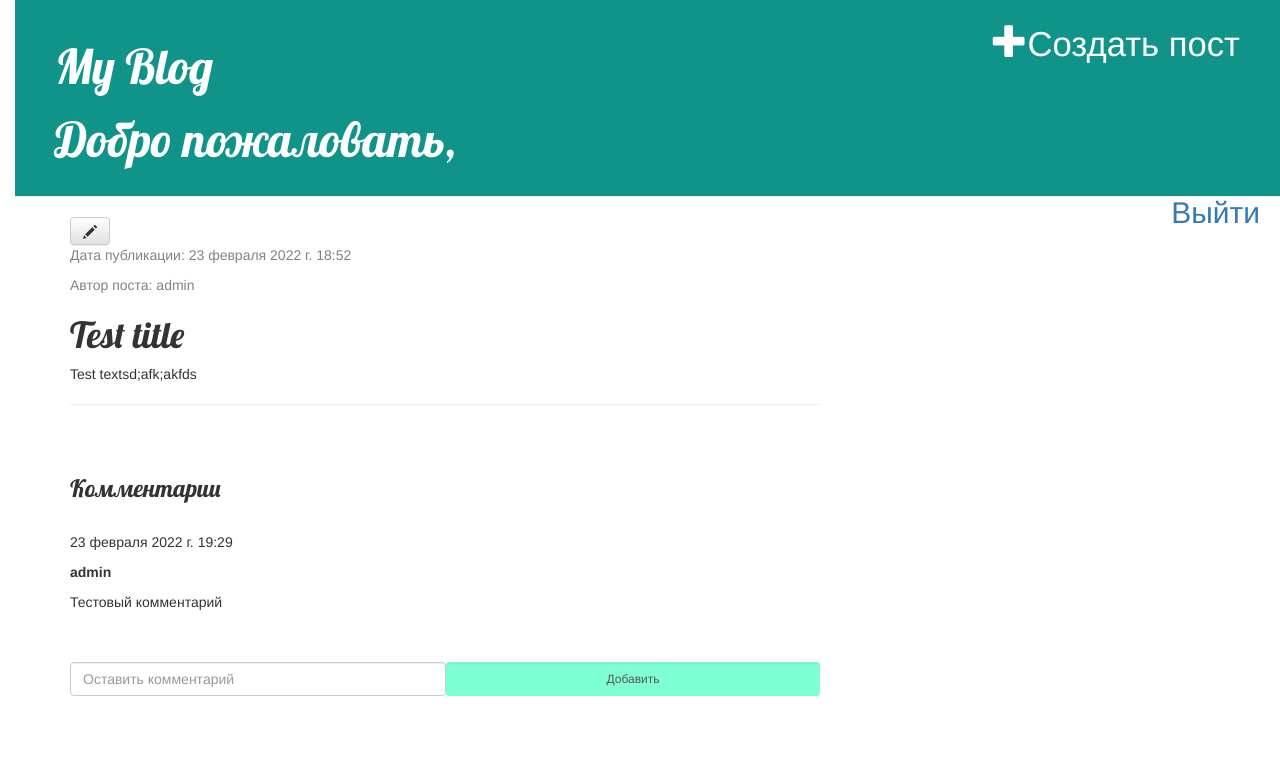
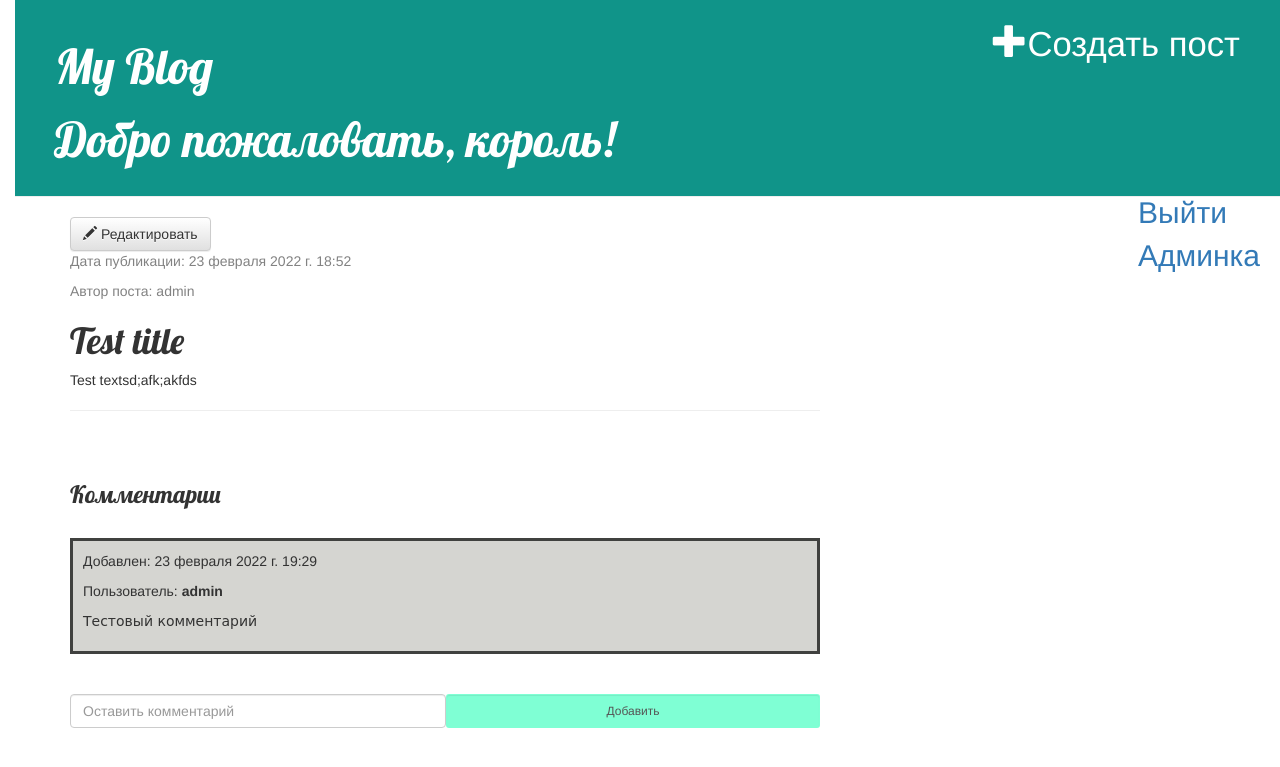
Before and after one commit to Andrewuilt/my-first-blog, a Django app: page /post/1/ in a window 1280 px wide. Shown: the top 767 px of the page. Run offline with Django 4.2, Linux system fonts and the light colour scheme; a user stored in the database is signed in; data comes from the database, SQL or seed files in the repository; both versions use the stored data as it was after the commit; some libraries are stand-ins or nearby versions.

Commit message:
add admin button

```diff
--- a/blog/templates/blog/base.html
+++ b/blog/templates/blog/base.html
@@ -13,13 +13,19 @@
             <a href="{% url 'post_new' %}" class="top-menu"><span class="glyphicon glyphicon-plus"></span>Создать пост</a>
         {% endif %}
             <h1><a href="/">My Blog</a></h1>
+        {% if user.username == 'admin' %}
+            <h1>Добро пожаловать, король!</h1>
+            <h2><p><a href="/accounts/logout/">Выйти</a>
+            <p><a href="/admin">Админка</a></p></h2>
+            {% else %}
            {% if user.is_authenticated %}
-                <h1>Добро пожаловать, {{ user.first_name }}</h1>
+            <h1>Добро пожаловать, {{ user.first_name }}</h1>
                 <h2><a href="/accounts/logout/">Выйти</a></h2>
             {% else %}
                 <h2><p><a href="/accounts/login/">Войти</a></p>
                 <p><a href="/register/">Зарегистрироваться</a></p></h2>
             {% endif %}
+        {% endif %}
         </div>
         <div class="content container">
             <div class="row">
--- a/blog/templates/blog/post_detail.html
+++ b/blog/templates/blog/post_detail.html
@@ -2,8 +2,8 @@
 
 {% block content %}
     <div class="post">
-        {% if user.is_authenticated %}
-        <a class="btn btn-default" href="{% url 'post_edit' pk=post.pk %}"><span class="glyphicon glyphicon-pencil"></span></a>
+        {% if user.is_authenticated and user.id == post.author.id %}
+        <a class="btn btn-default" href="{% url 'post_edit' pk=post.pk %}"><span class="glyphicon glyphicon-pencil"></span> Редактировать</a>
         {% endif %}
         {% if post.published_date %}
             <div class="date">
@@ -20,11 +20,17 @@
     <div class="card-footer">
         <div id="comments-list-post-{{ post.id }}">
                 {% for comment in comments %}
-                    <p>{{ comment.date }}</p>
-                    <b><p>{{ comment.author }}</p></b>
-                    <p>{{ comment.text }}</p>
-                    <br>
+                <div style="border: 3px solid #40413f; background-color: #d5d5d1; padding: 10px;">
+                    <p>Добавлен: {{ comment.date }}</p>
+                    <p></p>Пользователь: <b>{{ comment.author }}</b></p>
+                    <p style="font-family: cursive;">{{ comment.text }}</p>
+                </div>
+                <br>
                 {% endfor %}
+        {% if user.is_authenticated == False %}
+                <p style="font-family: cursive">Чтобы добавить комментарий, необходимо авторизоваться.</p>
+        {% endif %}
+        {% if user.is_authenticated %}
         <div class="comment-form">
             <div style="display: flex; margin-top: 20px;">
                 <input class="form-control form-control-sm comment-input"
@@ -32,5 +38,6 @@
                 <input class="form-control btn btn-outline-success btn-sm" type="submit" value="Добавить" style='background-color: aquamarine;'>
             </div>
         </div>
+        {% endif %}
     </div>
 {% endblock %}
```
Also changed, not shown: db.sqlite3.
